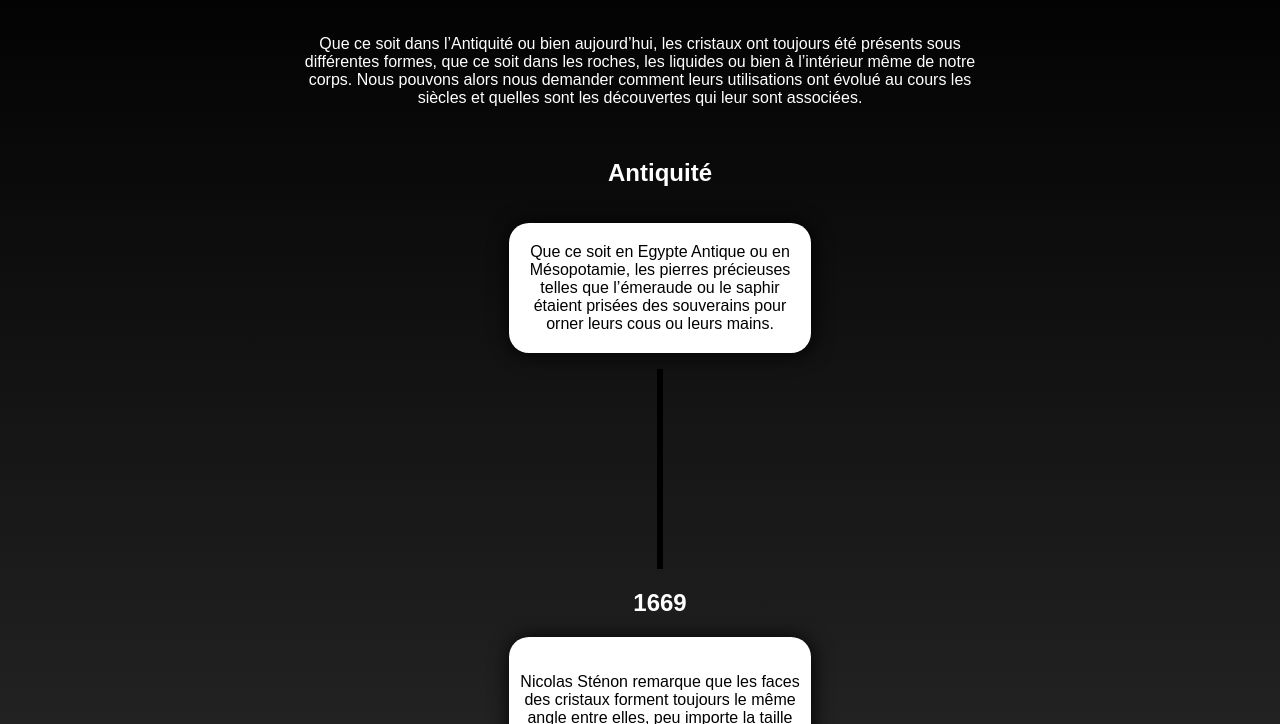
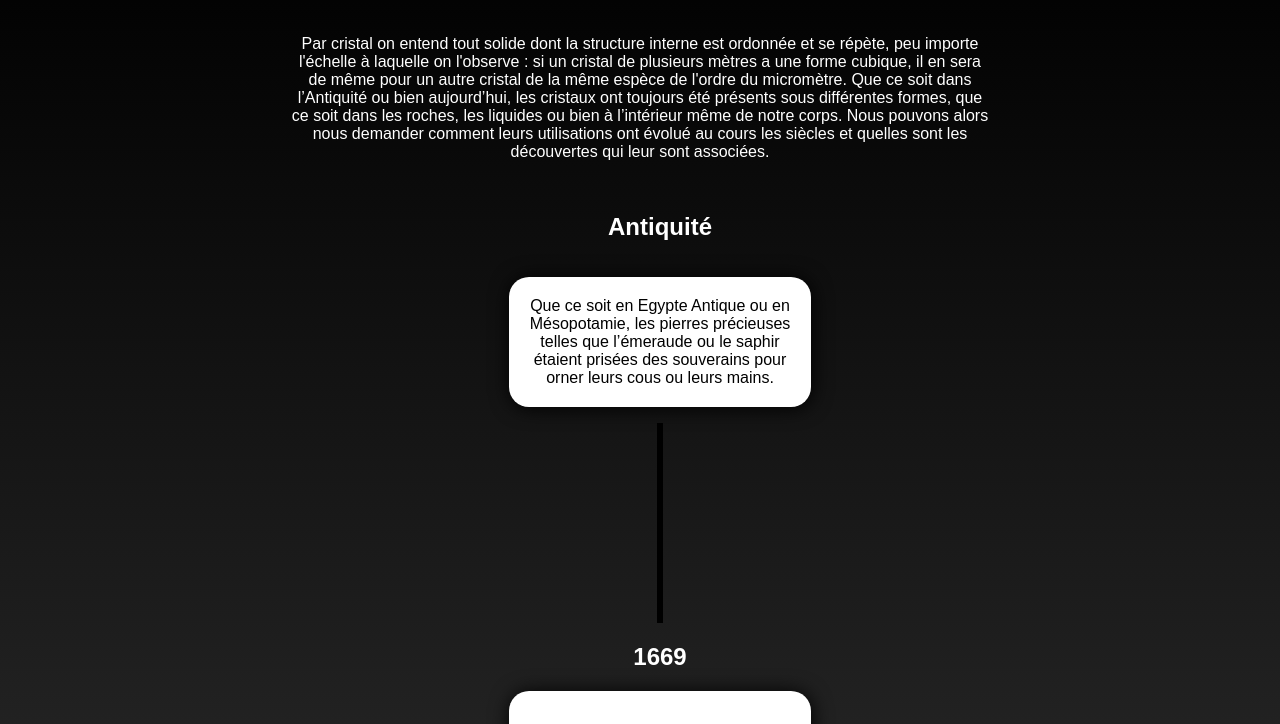
Before and after one commit to coder1max/les-cristaux-au-fil-du-temps, a plain HTML site: page index.html in a window 1280 px wide. Shown: the part 69-793 px from the top of the page. Drawn offline with Linux system fonts and the light colour scheme; a web font is replaced by a local one.

Commit message:
Update index.html

```diff
--- a/index.html
+++ b/index.html
@@ -10,7 +10,8 @@
     <div id=”particle”></div>
     <div id="cristal"></div>
     <h1>LES CRISTAUX AU COURS DU TEMPS</h1>
-    <p>Que ce soit dans l’Antiquité ou bien aujourd’hui, les cristaux ont toujours été présents sous différentes formes, que ce soit dans les roches, les liquides ou bien à l’intérieur même de notre corps.
+    <p>Par cristal on entend tout solide dont la structure interne est ordonnée et se répète, peu importe l'échelle à laquelle on l'observe : si un cristal de plusieurs mètres a une forme cubique, il en sera de même pour un autre cristal de la même espèce de l'ordre du micromètre.
+        Que ce soit dans l’Antiquité ou bien aujourd’hui, les cristaux ont toujours été présents sous différentes formes, que ce soit dans les roches, les liquides ou bien à l’intérieur même de notre corps.
         Nous pouvons alors nous demander comment leurs utilisations ont évolué au cours les siècles et quelles sont les découvertes qui leur sont associées.</p>
     <ul class="caché">
         <li><div class="container caché"><h2 >Antiquité</h2><p class="hidden infos">Que ce soit en Egypte Antique ou en Mésopotamie, les pierres précieuses telles que l’émeraude ou le saphir étaient prisées des souverains pour orner leurs cous ou leurs mains.</p></div></li>
```
